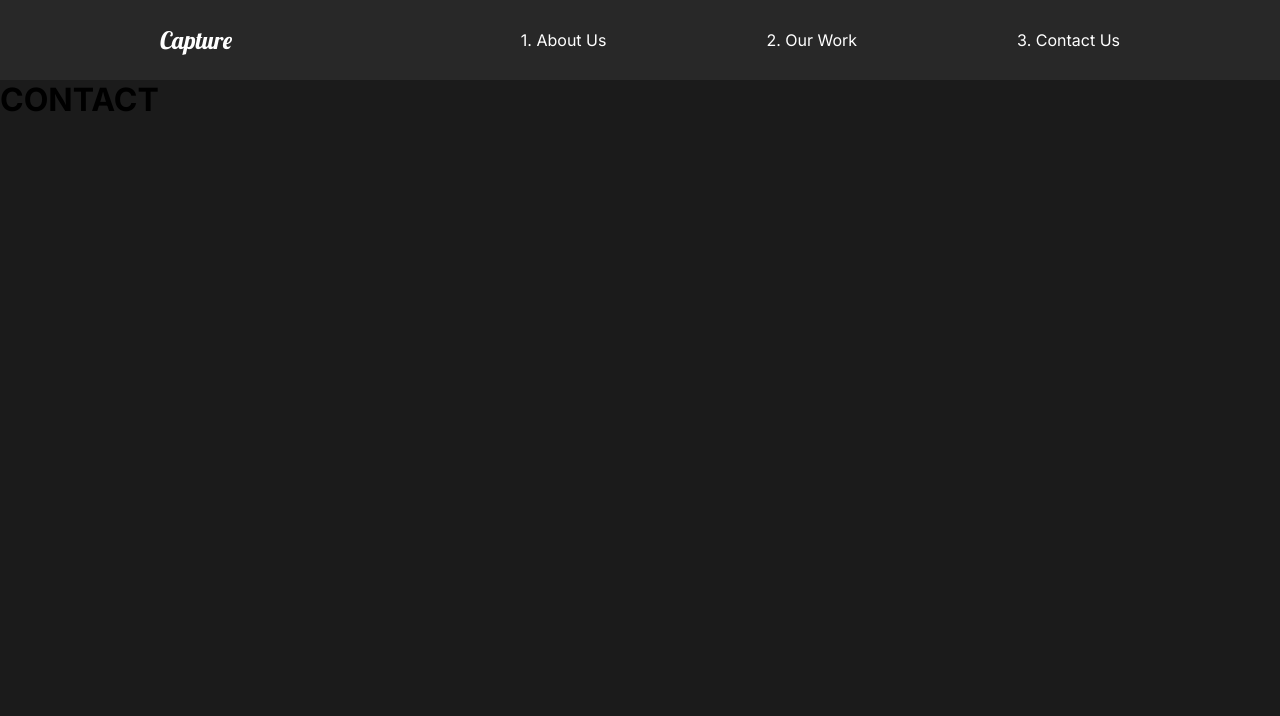
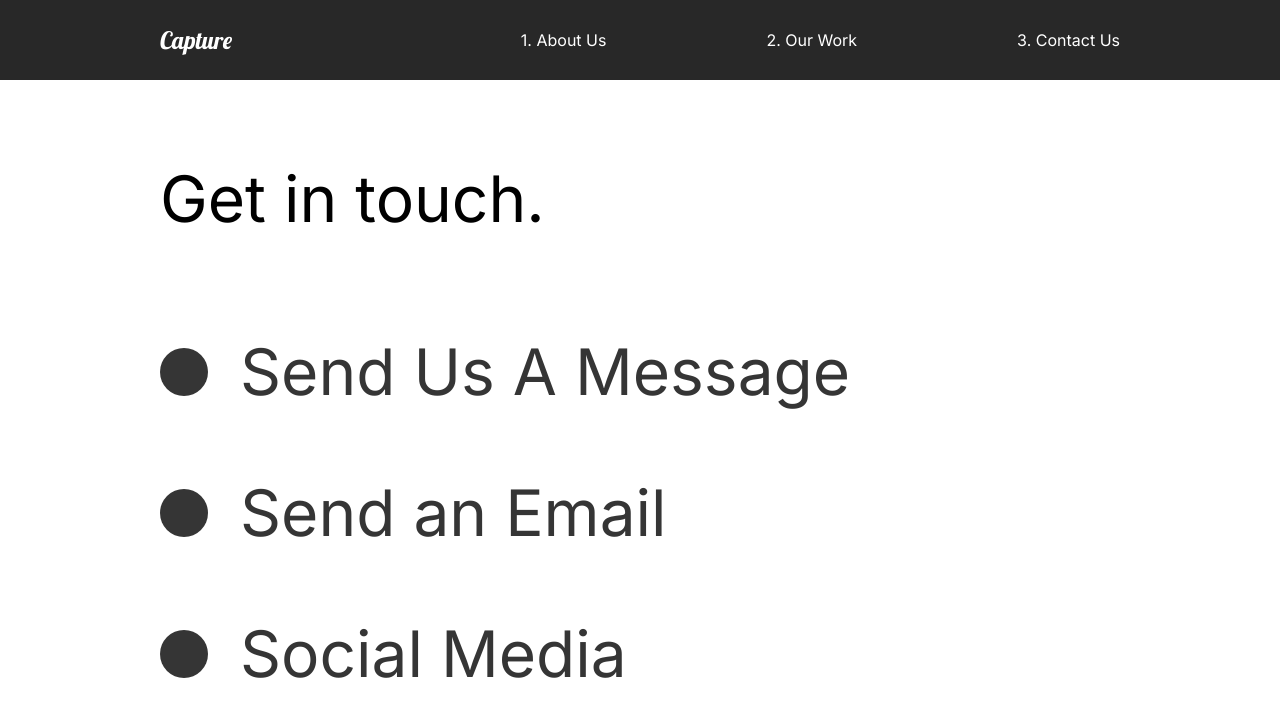
Before and after one commit to matteoguarnaccia/react-portfolio, a React (Create React App) app: page /contact in a window 1280 px wide. Shown: the top 716 px of the page. Built offline with nearby package versions, Linux system fonts and the light colour scheme.

Commit message:
19. Contact Animation

```diff
--- a/src/pages/ContactUs.js
+++ b/src/pages/ContactUs.js
@@ -1,19 +1,72 @@
 import React from "react";
 //Animation
 import { motion } from "framer-motion";
-import { pageAnimation } from "../animation";
+import { pageAnimation, titleAnim } from "../animation";
+import styled from "styled-components";
 
 const ContactUs = () => {
   return (
-    <motion.div
+    <ContactStyle
       variants={pageAnimation}
       initial="hidden"
       animate="show"
       exit="exit"
+      style={{ background: "#fff" }}
     >
-      <h1>CONTACT</h1>
-    </motion.div>
+      <Title>
+        <Hide>
+          <motion.h2 variants={titleAnim}>Get in touch.</motion.h2>
+        </Hide>
+      </Title>
+      <div>
+        <Hide>
+          <Social variants={titleAnim}>
+            <Circle />
+            <h2>Send Us A Message</h2>
+          </Social>
+        </Hide>
+        <Hide>
+          <Social variants={titleAnim}>
+            <Circle />
+            <h2>Send an Email</h2>
+          </Social>
+        </Hide>
+        <Hide>
+          <Social variants={titleAnim}>
+            <Circle />
+            <h2>Social Media</h2>
+          </Social>
+        </Hide>
+      </div>
+    </ContactStyle>
   );
 };
 
+const ContactStyle = styled(motion.div)`
+  padding: 5rem 10rem;
+  color: #353535;
+  min-height: 90vh;
+`;
+const Title = styled.div`
+  margin-bottom: 4rem;
+  color: black;
+`;
+const Hide = styled.div`
+  overflow: hidden;
+`;
+const Circle = styled.div`
+  border-radius: 50%;
+  width: 3rem;
+  height: 3rem;
+  background: #353535;
+`;
+
+const Social = styled(motion.div)`
+  display: flex;
+  align-items: center;
+  h2 {
+    margin: 2rem;
+  }
+`;
+
 export default ContactUs;
--- a/src/pages/OurWork.js
+++ b/src/pages/OurWork.js
@@ -15,8 +15,11 @@
   slider,
   sliderContainer,
 } from "../animation";
+import { useScroll } from "../components/useScroll";
 
 const OurWork = () => {
+  const [element, controls] = useScroll();
+  const [element2, controls2] = useScroll();
   return (
     <Work
       variants={pageAnimation}
@@ -40,16 +43,16 @@
           </Hide>
         </Link>
       </Movie>
-      <Movie>
+      <Movie ref={element} variants={fade} animate={controls} inital="hidden">
         <h2>The Racer</h2>
-        <div className="line"></div>
+        <motion.div variants={lineAnim} className="line"></motion.div>
         <Link to="/work/the-racer">
           <img src={theracer} alt="theracer" />
         </Link>
       </Movie>
-      <Movie>
+      <Movie ref={element2} variants={fade} animate={controls2} inital="hidden">
         <h2>Good Times</h2>
-        <div className="line"></div>
+        <motion.div variants={lineAnim} className="line"></motion.div>
         <Link to="/work/good-times">
           <img src={goodtimes} alt="goodtimes" />
         </Link>
@@ -67,7 +70,7 @@
   }
 `;
 
-const Movie = styled.div`
+const Movie = styled(motion.div)`
   padding-bottom: 10rem;
   .line {
     height: 0.5rem;
```
